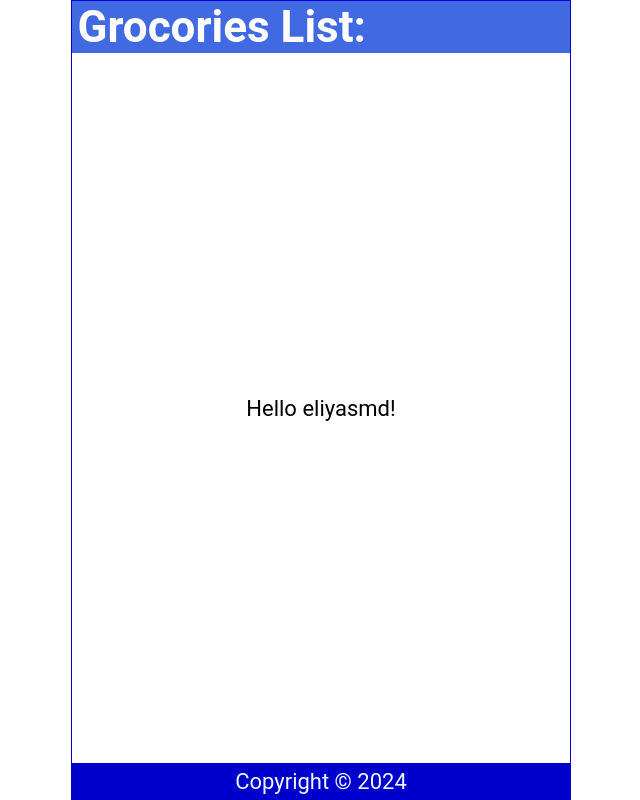
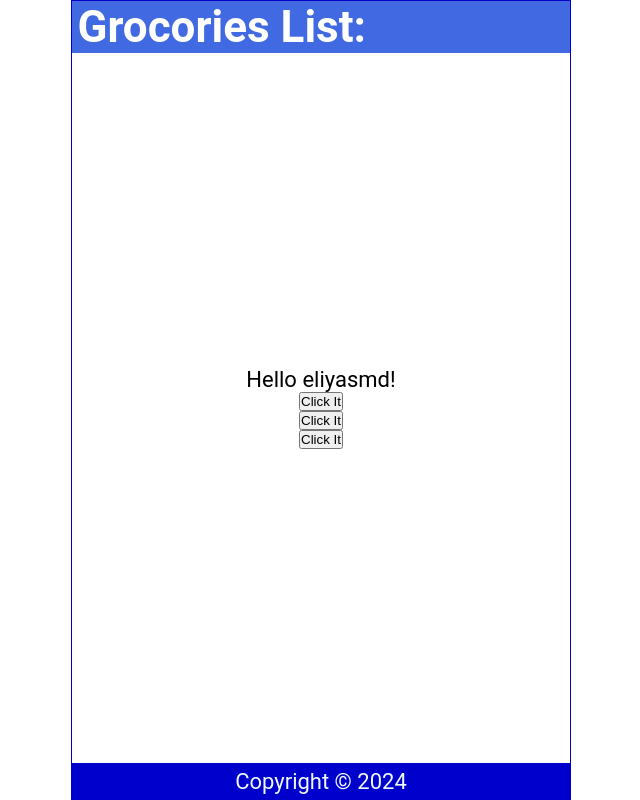
Before and after one commit to eliyasmd50/react_app, a React (Create React App) app: page / in a window 1280 px wide. Shown: the whole page, without its empty margins (319-959 px from the left). Built offline with nearby package versions, Linux system fonts and the light colour scheme.

Commit message:
click events

```diff
--- a/src/Content.js
+++ b/src/Content.js
@@ -5,11 +5,24 @@
         return name[int];
       }
 
+    const handleClick = () => {
+        console.log("you clicked it");
+    }
+    const handleClick2 = (name) => {
+        console.log(`${name} clicked it`)
+    }
+    const handleClick3 = (e) => {
+        console.log(e.target.innerText)
+    }
+
   return (
     <main>
-        <p>
+        <p onDoubleClick={handleClick}>
             Hello {handleChange()}!
         </p>
+        <button onClick={handleClick}>Click It</button>
+        <button onClick={() => handleClick2('Eliyas')}>Click It</button>
+        <button onClick={(e) => handleClick3(e)}>Click It</button>
     </main>
   )
 }
```
